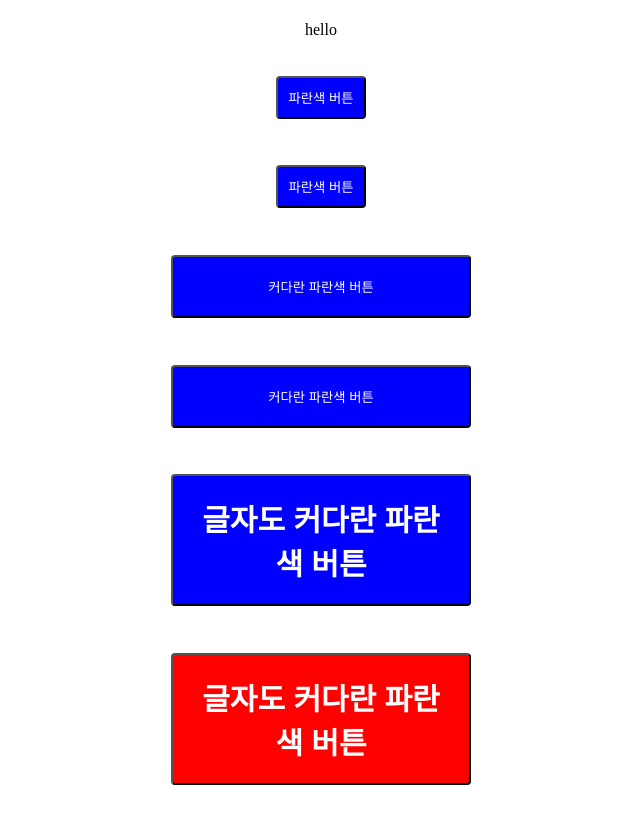
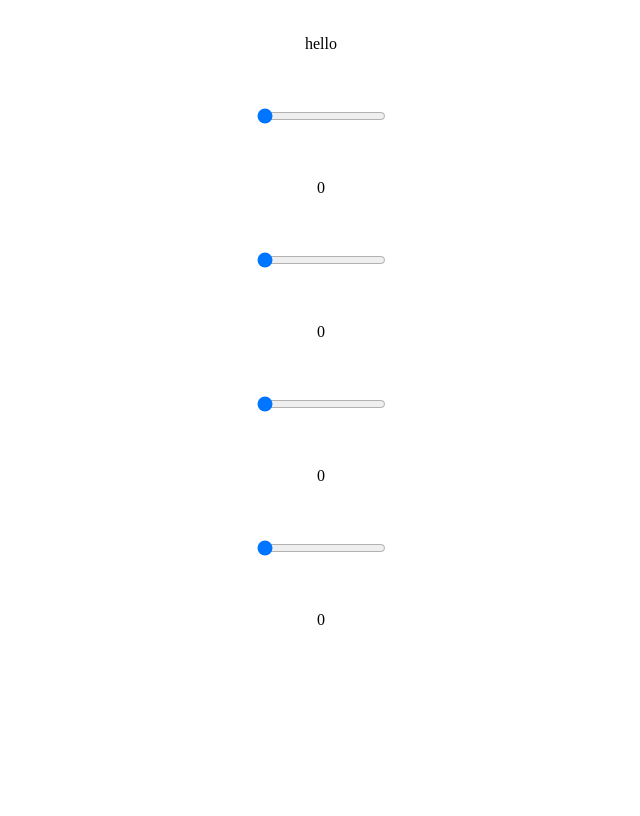
Before and after one commit to ella6010/React_repo, a React (Vite) app: page / in a window 1280 px wide. Shown: the whole page, without its empty margins (327-967 px from the left). Built offline with nearby package versions, Linux system fonts and the light colour scheme.

Commit message:
React styled-components 실습파일 두번째  생성 및 커밋

```diff
--- a/src/App.jsx
+++ b/src/App.jsx
@@ -1,3 +1,4 @@
+import { useState } from 'react';
 import styled from 'styled-components';
 
 const Container = styled.div`
@@ -5,6 +6,12 @@ const Container = styled.div`
   height: 100vh;
   display: grid;
   place-items: center;
+  background-color: rgba(
+    ${props => props.input1},
+    ${props => props.input2},
+    ${props => props.input3},
+    ${props => props.input4}
+  );
 `
 
 const BlueButton = styled.button`
@@ -36,26 +43,63 @@ const PropsButton = styled.button`
   font-weight: ${(props) => props.fontWeight || 400};
 `;
 
+const BackgroundColorDiv = styled.div`
+  width: 300px;
+  height: 100px;
+`;
+
 function App() {
+  const [input1, setInput1] = useState(0)
+  const [input2, setInput2] = useState(0)
+  const [input3, setInput3] = useState(0)
+  const [input4, setInput4] = useState(0)
   return (
     <>
-    <Container>
+    <Container input1={input1} input2={input2} input3={input3} input4={input4} >
       <div>hello</div>
-      <BlueButton>파란색 버튼</BlueButton>
-      <PropsButton backgroundColor={'blue'} textColor="white" padding="10px" radius="4px"
-      margin="10px">파란색 버튼</PropsButton>
 
-      <BigBlueButton>커다란 파란색 버튼</BigBlueButton>
-      <PropsButton backgroundColor={'blue'} textColor="white" padding="20px" radius="4px"
-      margin="10px" width="300px">커다란 파란색 버튼</PropsButton>
+      <input
+      type='range'
+      value={input1}
+      onChange={(e) => setInput1(e.target.value)}
+      min={0}
+      max={255}
+      />
 
-      <BigTextBigBlueButton>글자도 커다란 파란색 버튼</BigTextBigBlueButton>
-      <PropsButton backgroundColor={'red'} textColor="white" padding="20px" radius="4px"
-      margin="10px" width="300px" fontSize="30px" fontWeight={900}>
-      글자도 커다란 파란색 버튼</PropsButton>
+      <span>{input1}</span>
 
-      {/* <PropsButton backgroundColor="green" textColor="yellow">Props 버튼</PropsButton>
-      <PropsButton backgroundColor="yellow" textColor="green">Props 버튼</PropsButton> */}
+      <input
+      type='range'
+      value={input2}
+      onChange={(e) => setInput2(e.target.value)}
+      min={0}
+      max={255}
+      />
+
+      <span>{input2}</span>
+
+      <input
+      type='range'
+      value={input3}
+      onChange={(e) => setInput3(e.target.value)}
+      min={0}
+      max={255}
+      />
+
+      <span>{input3}</span>
+
+      <input
+      type='range'
+      value={input4}
+      onChange={(e) => setInput4(e.target.value)}
+      min={0}
+      step={0.01}
+      max={1}
+      />
+
+      <span>{input4}</span>
+
+    <BackgroundColorDiv input1={input1} input2={input2} input3={input3} input4={input4} />
     </Container>
     </>
   );
```
